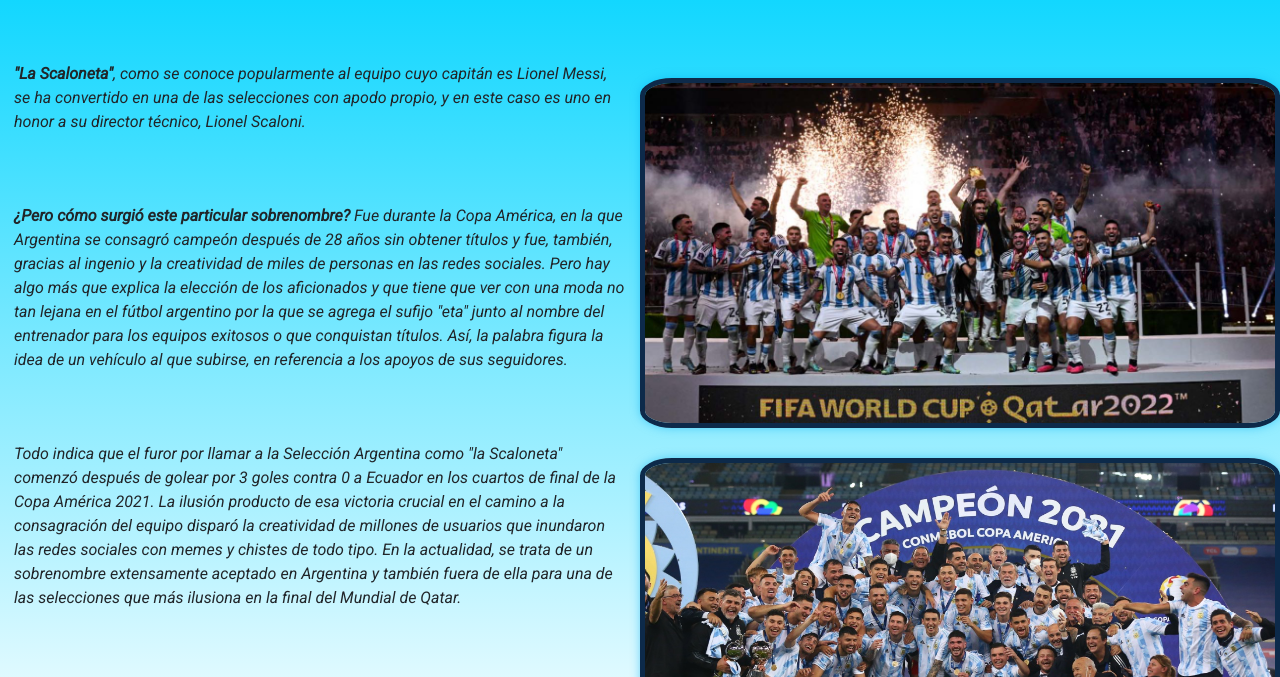
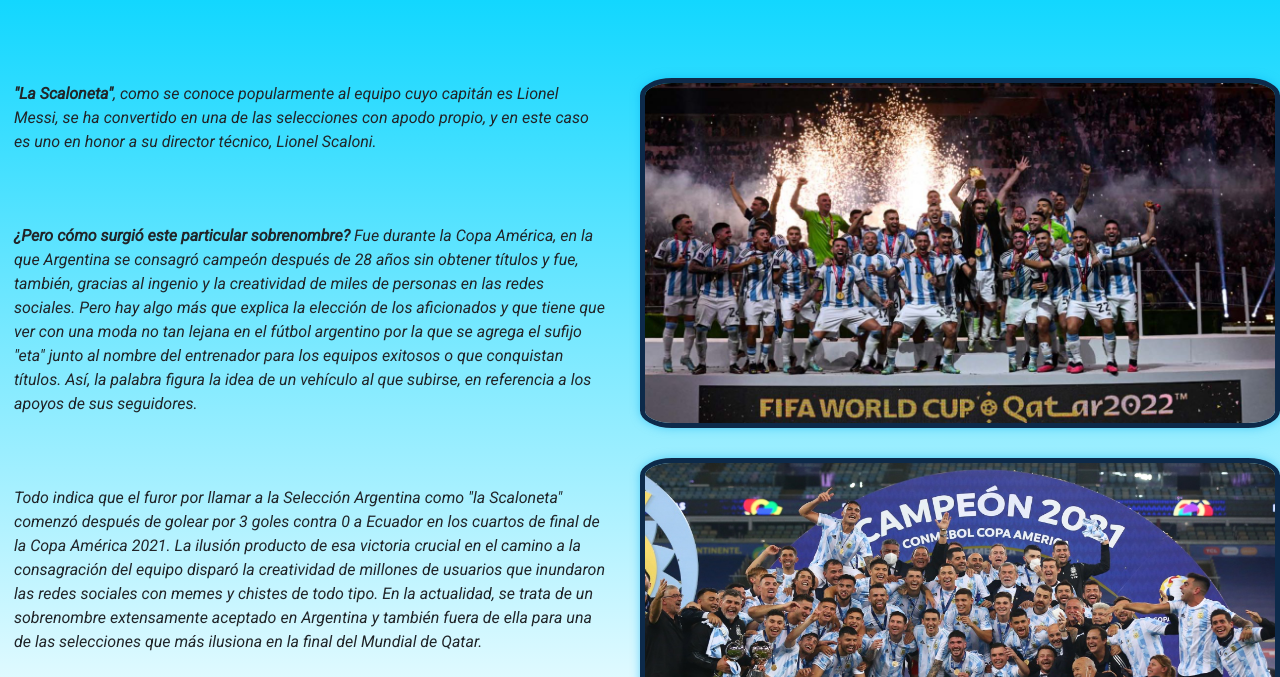
Before and after one commit to MMene/Argentina, a plain HTML site: page index.html in a window 1280 px wide. Shown: the part 60-737 px from the top of the page. Drawn offline with nearby package versions, Linux system fonts and the light colour scheme.

Commit message:
Segunda Pre-Entrega

```diff
--- a/css/styles.css
+++ b/css/styles.css
@@ -24,6 +24,7 @@
 main.my-5{
     height: 100%;
     min-height: 100%;
+    width: 100%;
 }
 
 header{
@@ -45,9 +46,9 @@
 }
 
 section .resumen{
-    margin-top: 0px;
+    margin-top: 20px;
     margin-left: 10px;
-    margin-right: 10px;
+    margin-right: 30px;
     justify-content: center;
     padding: 4px;
     font-size: 23px;
```
